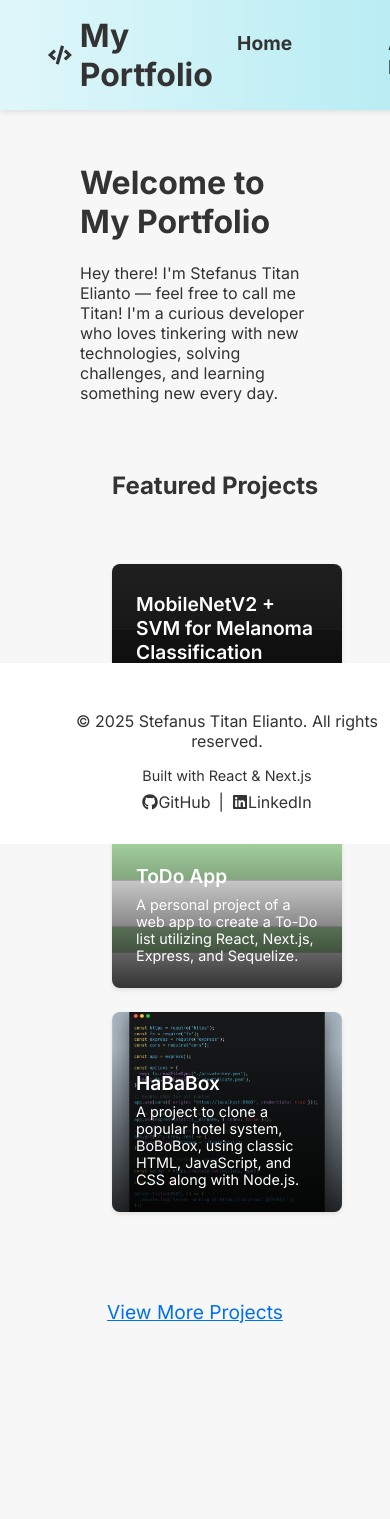
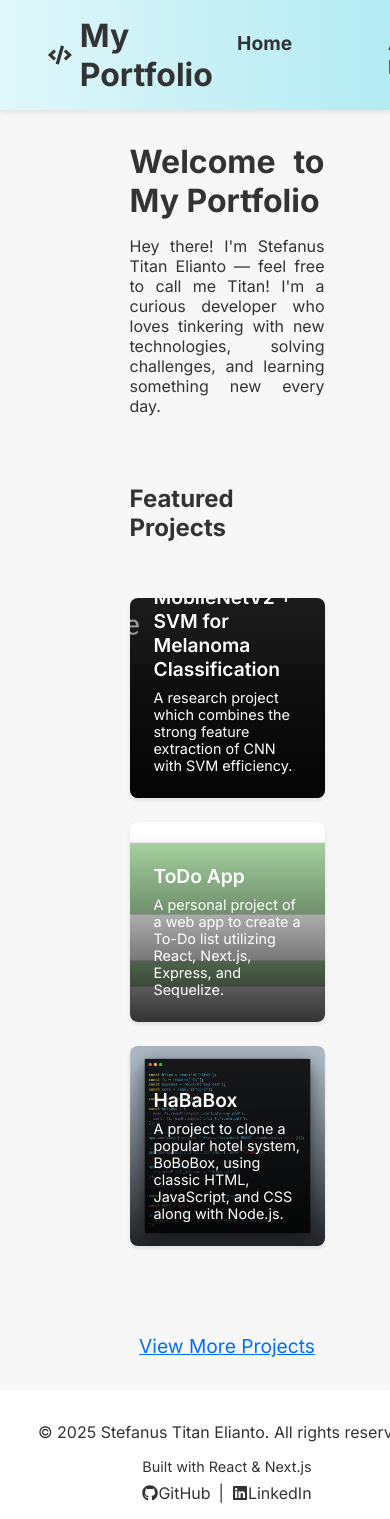
Before and after one commit to StefanusTitan/portfolio-website, a Next.js app: page / in a window 390 px wide. Before the commit the page ends 1372 px from the top, so only its background shows below. Built offline with nearby package versions, Linux system fonts and the light colour scheme.

Commit message:
refactor layout and styles; enhance responsiveness of header and footer components; adjust project link alignment on homepage

```diff
--- a/components/Footer.jsx
+++ b/components/Footer.jsx
@@ -35,16 +35,13 @@ const Footer = () => {
           background: var(--card-bg);
           color: var(--text);
           text-align: center;
-          padding: 1rem 2rem;
-          border-top: none; /* Remove the white line */
-          position: fixed;
-          bottom: 0;
-          left: 0;
+          padding: 1rem 0;
           width: 100%;
         }
         .container {
-          max-width: 1200px;
-          margin: 0 auto;
+          width: 100%;
+          margin: 0;
+          padding: 0 2rem;
         }
         .social-links {
           margin-top: 0.5rem;
--- a/components/Header.jsx
+++ b/components/Header.jsx
@@ -41,9 +41,9 @@ const Header = () => {
           display: flex;
           justify-content: space-between;
           align-items: center;
-          max-width: 1200px;
-          margin: 0 auto;
-          padding: 0;
+          width: 100%;
+          margin: 0;
+          padding: 0 2rem;
         }
         h1 {
           margin: 0;
--- a/pages/index.jsx
+++ b/pages/index.jsx
@@ -42,11 +42,19 @@ const Home = () => {
             </li>
           </ul>
         </section>
-        <p style={{ textAlign: "center", marginTop: "1rem" }}>
-          <a href="/projects" style={{ fontSize: "1.2rem", textDecoration: "underline" }}>
+        <div style={{
+          display: 'flex',
+          justifyContent: 'center',
+          width: '100%',
+          marginTop: '2rem'
+        }}>
+          <a href="/projects" style={{
+            fontSize: "1.2rem",
+            textDecoration: "underline"
+          }}>
             View More Projects
           </a>
-        </p>
+        </div>
       </main>
       <Footer />
     </div>
--- a/styles/Home.module.css
+++ b/styles/Home.module.css
@@ -4,7 +4,7 @@
   align-items: center;
   justify-content: center;
   padding: 2rem;
-  max-width: 1200px;
+  max-width: 1400px;  /* Increased from 1200px */
   margin: 0 auto;
   background-color: var(--background); /* Use theme background */
   font-family: "Roboto", sans-serif;
@@ -19,9 +19,10 @@
 .featuredProjects {
   display: grid;
   grid-template-columns: 1fr;
-  gap: 2rem;
-  width: 100%;
-  padding: 2rem;
+  gap: 1.5rem;
+  width: 50vw;
+  padding: 1rem;
+  margin: 0 auto;
 }
 
 .featuredProjects h2 {
@@ -79,14 +80,31 @@
 
 .container {
   min-height: 100vh;
+  width: 100vw;
   display: flex;
   flex-direction: column;
   position: relative;
   background-color: var(--background);
+  margin: 0;
+  padding: 0;
 }
 
 .main {
   flex: 1;
   overflow-y: auto;
-  padding: 2rem 5rem;
+  padding: 2rem 2rem;
+  width: 100vw;
+  margin: 0;
 }
+
+.title {
+  width: 50vw;
+  text-align: justify;
+  margin: 0 auto 1rem;
+}
+
+.description {
+  width: 50vw;
+  text-align: justify;
+  margin: 0 auto 2rem;
+}
--- a/styles/globals.css
+++ b/styles/globals.css
@@ -42,27 +42,26 @@ a:hover {
 header {
   background: #fff;
   color: #333;
-  padding: 1rem 2rem;
+  padding: 1rem 0;
   box-shadow: 0 2px 6px rgba(0, 0, 0, 0.1);
   position: sticky;
   top: 0;
   z-index: 100;
+  width: 100%;
 }
 
 footer {
   background: #fff;
   color: #666;
   text-align: center;
-  padding: 1rem 2rem;
-  position: relative;
-  bottom: 0;
+  padding: 1rem 0;
   width: 100%;
 }
 
 .container {
-  max-width: 1200px;
-  margin: 0 auto;
-  padding: 1rem;
+  width: 100vw;
+  margin: 0;
+  padding: 0 2rem;
 }
 
 .section {
```
Also changed, not shown: public/images/melanoma.png, public/images/todo.png.
